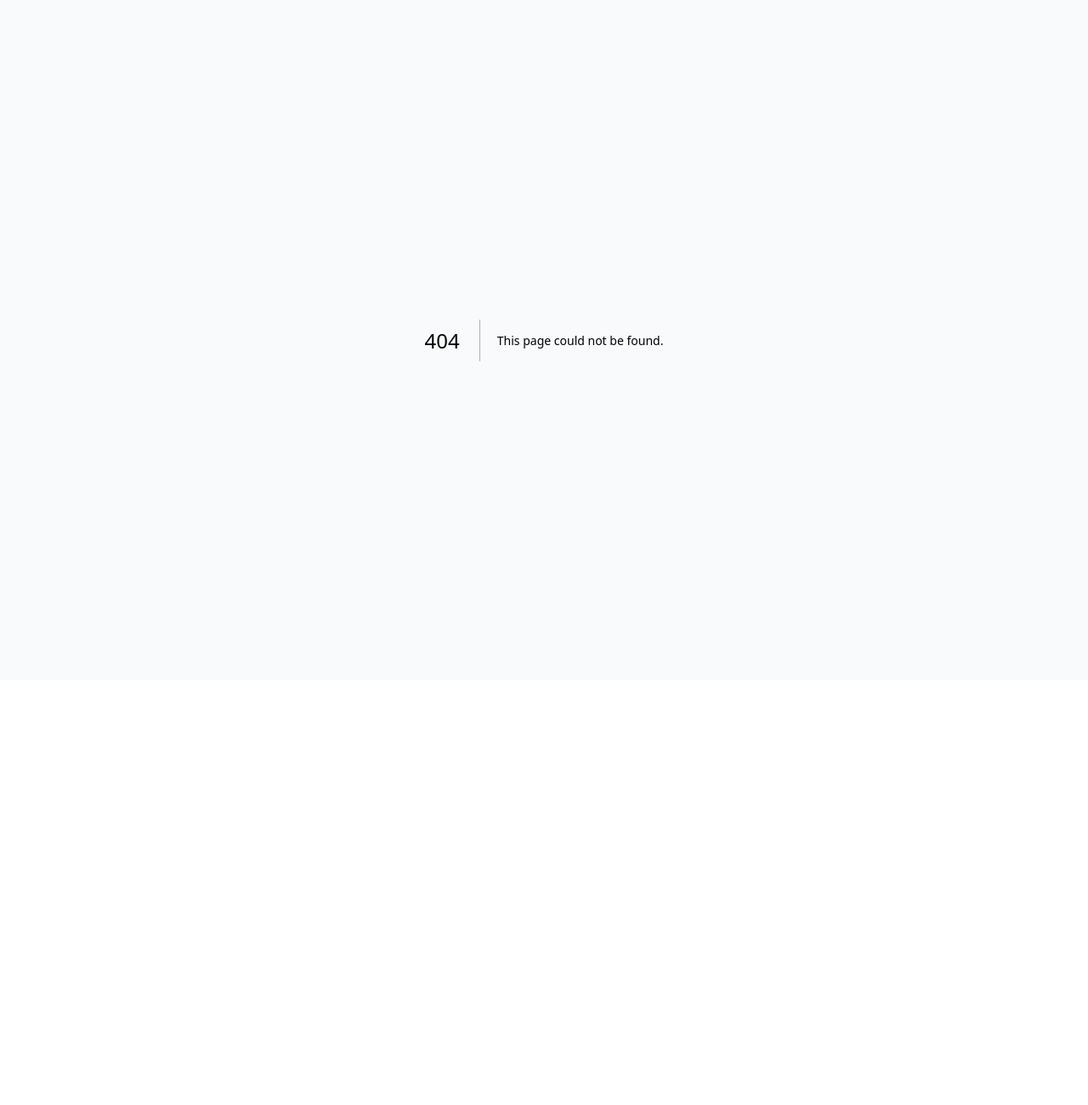
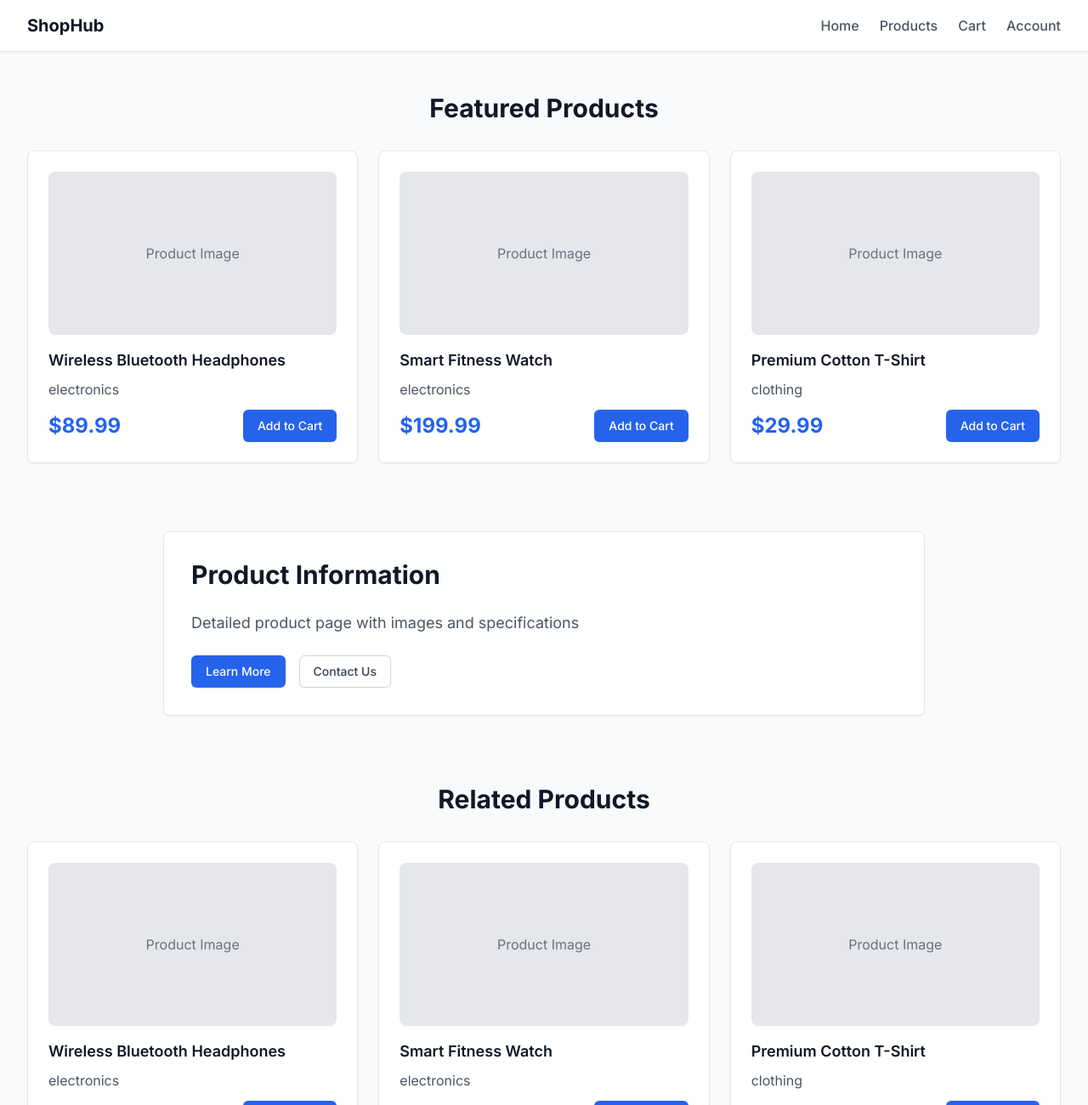
Before and after one commit to abhinav118/shophub-1755646296661, a Next.js app: page /product/1 in a window 1280 px wide. Before the commit this address had no page. Shown: the top 1300 px of the page at 85% size. Before the commit the page ends 800 px from the top, so only its background shows below. Built offline with nearby package versions, Linux system fonts and the light colour scheme.

Commit message:
Add app/product/:id/page.tsx

```diff
--- /dev/null
+++ b/app/product/:id/page.tsx
@@ -0,0 +1,80 @@
+import { siteData, navigation } from '@/lib/data'
+
+export default function ProductDetailsPage() {
+  return (
+    <div className="min-h-screen bg-gray-50">
+      {/* Navigation */}
+      <nav className="bg-white shadow-sm border-b">
+        <div className="container py-4">
+          <div className="flex items-center justify-between">
+            <h1 className="text-xl font-bold text-gray-900">{siteData?.settings?.appName || 'ShopHub'}</h1>
+            <div className="flex space-x-6">
+              {[{"label":"Home","route":"/","icon":"home"},{"label":"Products","route":"/products","icon":"grid","children":[{"label":"Electronics","route":"/products?category=electronics"},{"label":"Clothing","route":"/products?category=clothing"},{"label":"Home & Garden","route":"/products?category=home"},{"label":"Sports & Outdoors","route":"/products?category=sports"}]},{"label":"Cart","route":"/cart","icon":"shopping-cart"},{"label":"Account","route":"/account","icon":"user","requiresAuth":true}].map((item: any, index: number) => (
+                <a key={index} href={item.route} className="text-gray-600 hover:text-gray-900 font-medium transition-colors">
+                  {item.label}
+                </a>
+              ))}
+            </div>
+          </div>
+        </div>
+      </nav>
+
+      {/* Page Content */}
+      <div className="container py-12">
+        <h2 className="text-3xl font-bold mb-8 text-center">Featured Products</h2>
+        <div className="grid grid-cols-1 md:grid-cols-2 lg:grid-cols-3 gap-6">
+          {siteData.products?.map((product: any, index: number) => (
+            <div key={index} className="card p-6 border border-gray-200 rounded-lg shadow-sm hover:shadow-md transition-shadow">
+              <div className="h-48 bg-gray-200 rounded-lg mb-4 flex items-center justify-center">
+                <span className="text-gray-500">Product Image</span>
+              </div>
+              <h3 className="text-lg font-semibold text-gray-900 mb-2">{product.name}</h3>
+              <p className="text-gray-600 mb-3">{product.category}</p>
+              <div className="flex items-center justify-between">
+                <span className="text-2xl font-bold text-blue-600">${product.price}</span>
+                <button className="btn btn-primary">Add to Cart</button>
+              </div>
+            </div>
+          )) || []}
+        </div>
+      </div>
+
+      <div className="container py-8">
+        <div className="card p-8 max-w-4xl mx-auto border border-gray-200 rounded-lg shadow-sm">
+          <h2 className="text-3xl font-bold mb-6 text-gray-900">Product Information</h2>
+          <p className="text-gray-600 text-lg leading-relaxed">Detailed product page with images and specifications</p>
+          <div className="mt-6">
+            <button className="btn btn-primary mr-4">Learn More</button>
+            <button className="btn btn-secondary">Contact Us</button>
+          </div>
+        </div>
+      </div>
+
+      <div className="container py-12">
+        <h2 className="text-3xl font-bold mb-8 text-center">Related Products</h2>
+        <div className="grid grid-cols-1 md:grid-cols-2 lg:grid-cols-3 gap-6">
+          {siteData.products?.map((product: any, index: number) => (
+            <div key={index} className="card p-6 border border-gray-200 rounded-lg shadow-sm hover:shadow-md transition-shadow">
+              <div className="h-48 bg-gray-200 rounded-lg mb-4 flex items-center justify-center">
+                <span className="text-gray-500">Product Image</span>
+              </div>
+              <h3 className="text-lg font-semibold text-gray-900 mb-2">{product.name}</h3>
+              <p className="text-gray-600 mb-3">{product.category}</p>
+              <div className="flex items-center justify-between">
+                <span className="text-2xl font-bold text-blue-600">${product.price}</span>
+                <button className="btn btn-primary">Add to Cart</button>
+              </div>
+            </div>
+          )) || []}
+        </div>
+      </div>
+
+      {/* Footer */}
+      <footer className="bg-gray-800 text-white py-8 mt-16">
+        <div className="container text-center">
+          <p>&copy; 2024 {siteData?.settings?.appName || 'ShopHub'}. All rights reserved.</p>
+        </div>
+      </footer>
+    </div>
+  )
+}
```
